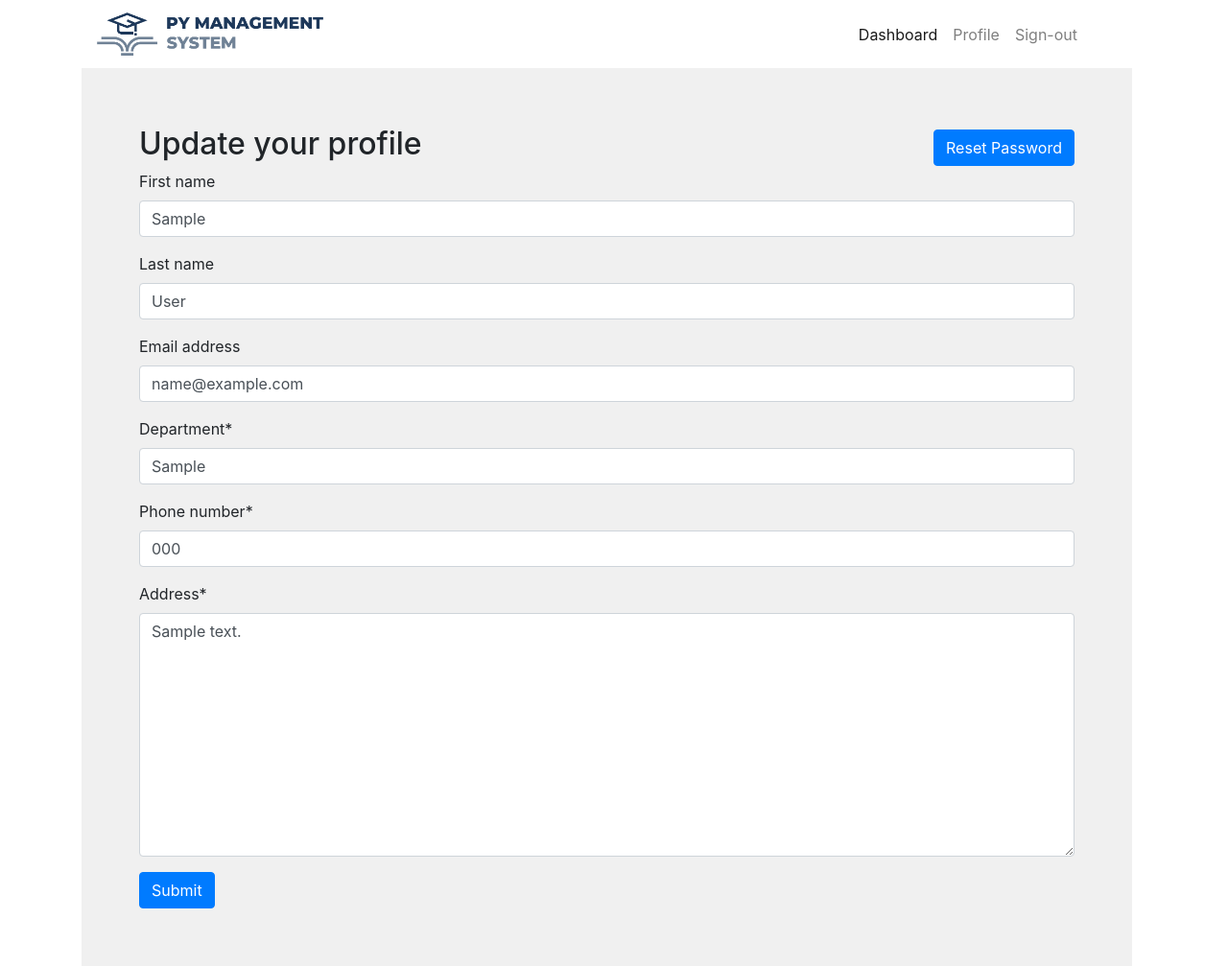
After one commit to md12334/PYM_System, a Django app: page /student/profile in a window 1280 px wide. The commit adds this page. Shown: the whole page at 96% size. Run offline with Django 4.2, Linux system fonts and the light colour scheme; a user stored in the database is signed in; tables that the repository leaves empty hold one stand-in row (values such as "Sample post"); some libraries are stand-ins or nearby versions.

Commit message:
added update profile and reset password option for student

```diff
--- /dev/null
+++ b/student_app/forms.py
@@ -0,0 +1,19 @@
+from django import forms
+from django.contrib.auth import get_user_model
+from django import forms
+from admin_app.models import Course, User
+from django.contrib.auth import get_user
+
+
+# Staff update form
+class StudentUpdateForm(forms.ModelForm):
+    class Meta:
+        model = get_user_model()
+        fields = [
+            'first_name',
+            'last_name',
+            'email',
+            'department',
+            'phone_number',
+            'address',
+        ]
--- a/student_app/templates/base-student.html
+++ b/student_app/templates/base-student.html
@@ -6,7 +6,7 @@
     <meta http-equiv="X-UA-Compatible" content="IE=edge">
     <meta name="viewport" content="width=device-width, initial-scale=1.0">
 
-    <title>{% block title %}Django Auth Tutorial{% endblock %}</title>
+    <title>{% block title %}Student Home{% endblock %}</title>
 
     <!-- font awesome for icon-->
     <script src="https://kit.fontawesome.com/383e67cde2.js" crossorigin="anonymous"></script>
@@ -32,14 +32,14 @@
     <header class="text-white">
         <div class="navbar navbar-expand-lg navbar-light">
 
-            <a class="navbar-brand" href="{% url 'staff-home' %}">
+            <a class="navbar-brand" href="{% url 'student-home' %}">
                 <img src="{% static 'image/logo.png' %}" alt="..." height="45">
             </a>
 
             <div class="collapse navbar-collapse" id="navbarToggleExternalContent">
                 <ul class="navbar-nav ml-auto">
-                    <li class="nav-item active"><a class="nav-link" href="{% url 'staff-home' %}"> Dashboard </a></li>
-                    <li class="nav-item"><a class="nav-link" href="{% url 'staff-profile' %}"> Profile </a></li>
+                    <li class="nav-item active"><a class="nav-link" href="{% url 'student-home' %}"> Dashboard </a></li>
+                    <li class="nav-item"><a class="nav-link" href="{% url 'student-profile' %}"> Profile </a></li>
                     <li class="nav-item mr-lg-5"><a class="nav-link" href="{% url 'logout' %}">Sign-out</a></li>
                 </ul>
             </div>
--- /dev/null
+++ b/student_app/templates/student-profile.html
@@ -0,0 +1,24 @@
+{% extends 'base-student.html' %}
+{% load crispy_forms_filters %}
+
+{% block title %} Student Profile {% endblock %}
+
+{# content section #}
+{% block content %}
+<!--Register-->
+<div class="d-flex justify-content-between align-items-center">
+    <h2>Update your profile</h2>
+    <form method="GET">
+        <input type="hidden" name="reset" value="true">
+        <button class="btn btn-primary" type="submit">Reset Password</button>
+    </form>
+</div>
+
+
+<form method="POST">
+    {% csrf_token %}
+    {{ register_form|crispy }}
+    <button class="btn btn-primary" type="submit">Submit</button>
+</form>
+
+{% endblock %}
--- a/student_app/urls.py
+++ b/student_app/urls.py
@@ -2,5 +2,6 @@ from django.urls import path
 from . import views
 
 urlpatterns = [
-    path('', views.index, name='index'),
+    path('', views.index, name='student-home'),
+    path('profile', views.student_profile, name='student-profile'),
 ]
--- a/student_app/views.py
+++ b/student_app/views.py
@@ -1,7 +1,9 @@
 import logging
-from django.shortcuts import render
+from django.shortcuts import render, redirect
 from admin_app.decorators import student_required
+from admin_app.forms import StudentRegForm
 from admin_app.models import *
+from student_app.forms import StudentUpdateForm
 
 # logger
 logger = logging.getLogger(__name__)
@@ -15,3 +17,24 @@ def index(request):
     return render(request=request, template_name="student-home.html", context={
         "courses": courses
     })
+
+
+
+# Student Profile
+@student_required
+def student_profile(request):
+    logger.error("in staff profile method")
+
+    if request.method == "POST":
+        form = StudentUpdateForm(request.POST, instance=request.user)
+        if form.is_valid():
+            form.save()
+            logger.error("in staff profile: is_valid")
+
+            return redirect('student-profile')
+    else:
+        if 'reset' in request.GET and request.GET['reset']:
+            form = StudentRegForm(instance=request.user)
+        else:
+            form = StudentUpdateForm(instance=request.user)
+        return render(request=request, template_name="student-profile.html", context={"register_form": form})
```
